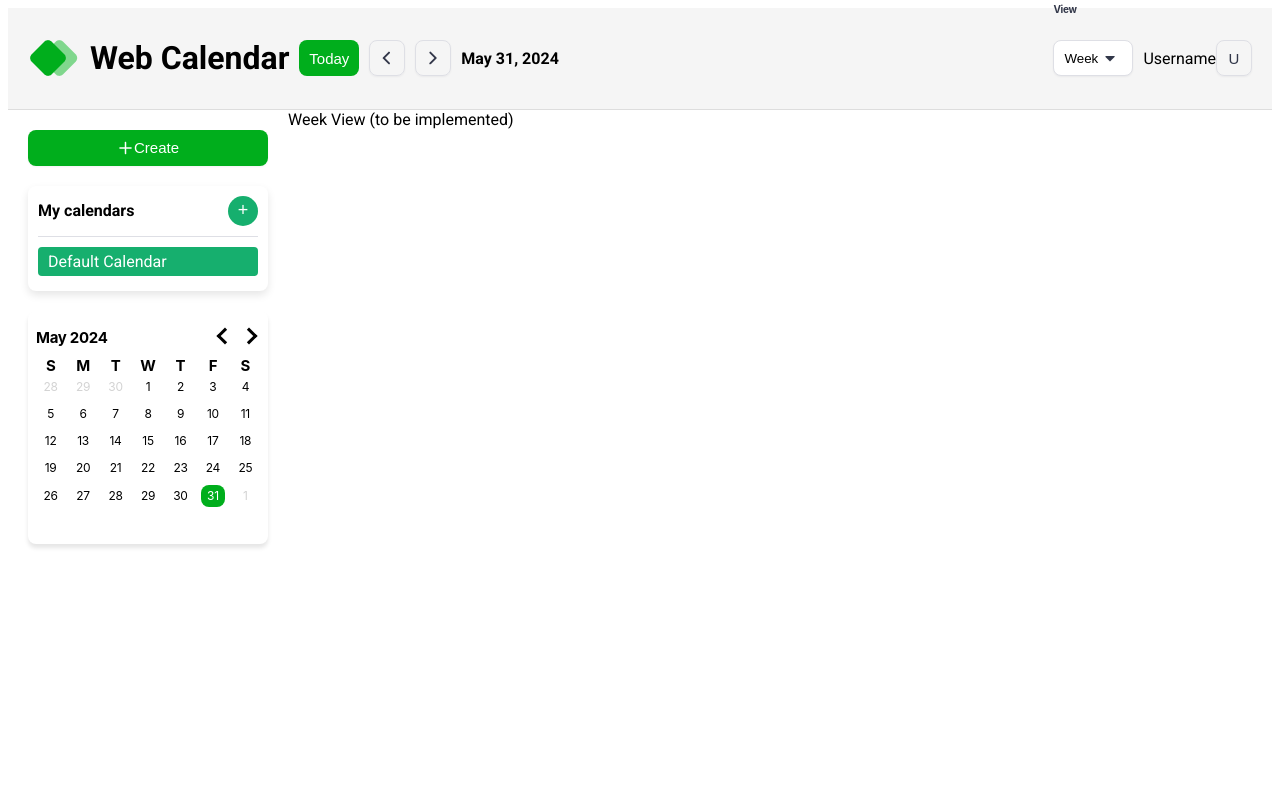
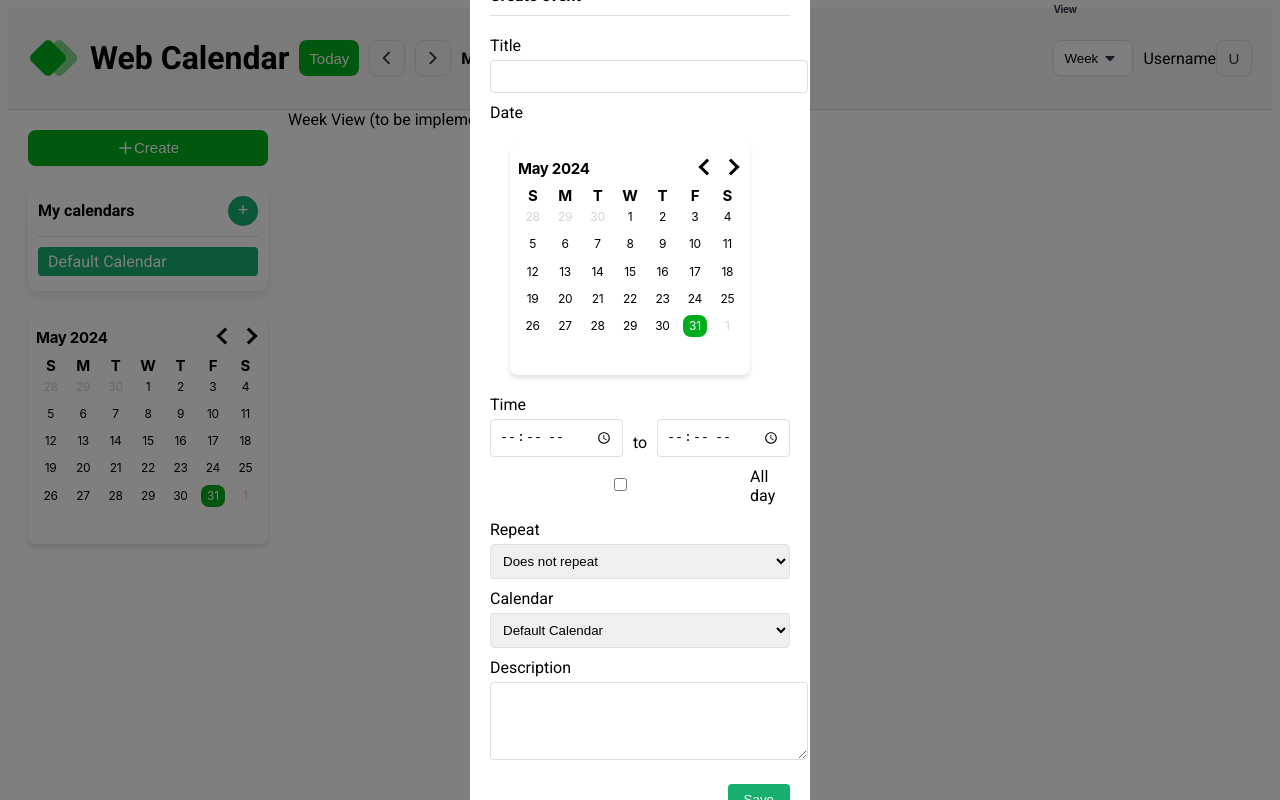
Before and after one commit to comeback132/web-calendar, a React (Vite) app in the folder web-calendar/: page /week in a window 1280 px wide. Both pictures are taken after a click on the button "Create". Built offline with nearby package versions, Linux system fonts and the light colour scheme.

Commit message:
starter0.4

```diff
--- a/web-calendar/src/App.jsx
+++ b/web-calendar/src/App.jsx
@@ -1,4 +1,4 @@
-import React from 'react';
+import React, { useState } from 'react';
 import { useSelector, useDispatch } from 'react-redux';
 import { BrowserRouter as Router, Routes, Route } from 'react-router-dom';
 import { setSelectedDate } from '@/features/calendar/calendarSlice';
@@ -10,20 +10,35 @@ import CustomDatePicker from '@/components/CustomDatePicker/DatePicker';
 import CustomButton from '@/components/CustomButton/CustomButton';
 import plus from '@/assets/plus.png';
 import './App.css'
+import { addEvent } from './features/calendar/calendarSlice';
+import CreateEventModal from './components/Event/CreateEventModal';
 
 const App = () => {
   const dispatch = useDispatch();
   const selectedDate = useSelector((state) => state.calendar.selectedDate);
+  const [showCreateEventModal,setShowCreateEventModal]=useState(false);
 
   const handleDateChange = (date) => {
     dispatch(setSelectedDate(date));
   };
+
+  const handleCreateEvent=(title,color)=>{
+    const event={
+      id:Date.now().toString(),
+      title,
+      date:selectedDate,
+      color,
+    }
+    dispatch(addEvent({calendarId:'default',event}));
+    setShowCreateEventModal(false);
+  }
+
   return (
       <Router>
         <Header />
         <div className='app'>
           <div className='leftwrap'>
-            <CustomButton primary withIcon>
+            <CustomButton onClick={() => setShowCreateEventModal(true)} primary withIcon>
               <img src={plus} alt="plus" />
               Create
             </CustomButton>
@@ -38,6 +53,12 @@ const App = () => {
             </Routes>
           </div>
         </div>
+        {showCreateEventModal&&(
+          <CreateEventModal
+            onCreate={handleCreateEvent}
+            onClose={()=>setShowCreateEventModal(false)}
+          />
+        )}
       </Router>
   );
 };
--- /dev/null
+++ b/web-calendar/src/components/Event/CreateEventModal.jsx
@@ -0,0 +1,167 @@
+import React, { useState } from 'react';
+import { useSelector, useDispatch } from 'react-redux';
+import styled from 'styled-components';
+import ColourPicker from '../ColourPicker/ColourPicker';
+import DatePicker from '@/components/CustomDatePicker/DatePicker'
+
+const CreateEventModal = ({ onCreate, onClose }) => {
+  const [title, setTitle] = useState('');
+  const [color, setColor] = useState('#16AF6E');
+  const [date,setDate]=useState(new Date());
+  const [startTime, setStartTime]=useState('');
+  const [endTime, setEndTime]=useState('');
+  const [allDay, setAllDay]=useState(false);
+  const [repeat, setRepeat]=useState('Does not repeat');
+  const [calendarId, setCalendarId]=useState('default');
+
+  const calendars = useSelector((state) => state.calendar.calendars);
+
+  const handleSave = () => {
+    onCreate({ title, color, date, startTime, endTime, allDay, repeat, calendarId });
+  };
+
+  return (
+    <ModalOverlay>
+      <Modal>
+        <ModalHeader>
+          <ModalTitle>Create event</ModalTitle>
+          <CloseButton onClick={onClose}>X</CloseButton>
+        </ModalHeader>
+        <ModalBody>
+          <Label>Title</Label>
+          <Input type="text" value={title} onChange={e => setTitle(e.target.value)} />
+          <Label>Date</Label>
+          <DatePicker selectedDate={date} onDateChange={setDate}/>
+          <Label>Time</Label>
+          <TimeWrapper>
+            <Input type="time" value={startTime} onChange={e => setStartTime(e.target.value)} />
+            <span>to</span>
+            <Input type="time" value={endTime} onChange={e => setEndTime(e.target.value)} />
+          </TimeWrapper>
+          <CheckboxWrapper>
+            <Input type="checkbox" checked={allDay} onChange={e => setAllDay(e.target.checked)} />
+            <Label>All day</Label>
+          </CheckboxWrapper>
+          <Label>Repeat</Label>
+          <Select value={repeat} onChange={e => setRepeat(e.target.value)}>
+            <option>Does not repeat</option>
+            <option>Daily</option>
+            <option>Weekly on {date.toLocaleDateString('en-US', { weekday: 'long' })}</option>
+            <option>Monthly</option>
+            <option>Annually on {date.toLocaleDateString('en-US', { month: 'long', day: 'numeric' })}</option>
+          </Select>
+          <Label>Calendar</Label>
+          <Select value={calendarId} onChange={e => setCalendarId(e.target.value)}>
+            {calendars.map(calendar => (
+              <option key={calendar.id} value={calendar.id}>
+                {calendar.name}
+              </option>
+            ))}
+          </Select>
+          <Label>Description</Label>
+          <Textarea rows="4" />
+        </ModalBody>
+        <ModalFooter>
+          <SaveButton onClick={handleSave}>Save</SaveButton>
+        </ModalFooter>
+      </Modal>
+    </ModalOverlay>
+  );
+};
+
+export default CreateEventModal;
+
+const ModalOverlay = styled.div`
+  position: fixed;
+  top: 0;
+  left: 0;
+  right: 0;
+  bottom: 0;
+  background: rgba(0, 0, 0, 0.5);
+  display: flex;
+  justify-content: center;
+  align-items: center;
+`;
+
+const Modal = styled.div`
+  background: #fff;
+  padding: 20px;
+  border-radius: 8px;
+  width: 300px;
+`;
+
+const ModalHeader = styled.div`
+  display: flex;
+  justify-content: space-between;
+  align-items: center;
+  border-bottom: 1px solid #dedfe5;
+  padding-bottom: 10px;
+`;
+
+const ModalTitle = styled.h4`
+  margin: 0;
+`;
+
+const CloseButton = styled.button`
+  background: none;
+  border: none;
+  cursor: pointer;
+`;
+
+const ModalBody = styled.div`
+  margin: 20px 0;
+`;
+
+const Label = styled.label`
+  display: block;
+  margin-bottom: 5px;
+`;
+
+const Input = styled.input`
+  width: 100%;
+  padding: 8px;
+  border: 1px solid #dedfe5;
+  border-radius: 4px;
+  margin-bottom: 10px;
+`;
+
+const TimeWrapper = styled.div`
+  display: flex;
+  align-items: center;
+  gap: 10px;
+`;
+
+const CheckboxWrapper = styled.div`
+  display: flex;
+  align-items: center;
+  margin-bottom: 10px;
+`;
+
+const Select = styled.select`
+  width: 100%;
+  padding: 8px;
+  border: 1px solid #dedfe5;
+  border-radius: 4px;
+  margin-bottom: 10px;
+`;
+
+const Textarea = styled.textarea`
+  width: 100%;
+  padding: 8px;
+  border: 1px solid #dedfe5;
+  border-radius: 4px;
+`;
+
+const ModalFooter = styled.div`
+  display: flex;
+  justify-content: flex-end;
+`;
+
+const SaveButton = styled.button`
+  background-color: #16af6e;
+  border: none;
+  border-radius: 4px;
+  color: white;
+  padding: 8px 16px;
+  cursor: pointer;
+`;
--- a/web-calendar/src/features/calendar/EventList.jsx
+++ b/web-calendar/src/components/Event/EventList.jsx
@@ -1,7 +1,7 @@
 // src/features/calendar/EventList.jsx
 import React from 'react';
 import { useSelector } from 'react-redux';
-import Event from '@/features/calendar/Event';
+import Event from '@/components/Event/Event';
 
 const EventList = ({ date }) => {
   const calendars = useSelector(state => state.calendar.calendars);
--- a/web-calendar/src/features/calendar/CalendarView.jsx
+++ b/web-calendar/src/features/calendar/CalendarView.jsx
@@ -1,7 +1,7 @@
 import React from 'react';
 import { useSelector, useDispatch } from 'react-redux';
 import CustomDatePicker from '@/components/CustomDatePicker/DatePicker';
-import EventList from '@/features/calendar/EventList';
+import EventList from '@/components/Event/EventList';
 import { setSelectedDate } from '@/features/calendar/calendarSlice';
 
 
```
Also changed, not shown: web-calendar/src/components/Event/Event.jsx (renamed from web-calendar/src/features/calendar/Event.jsx).
